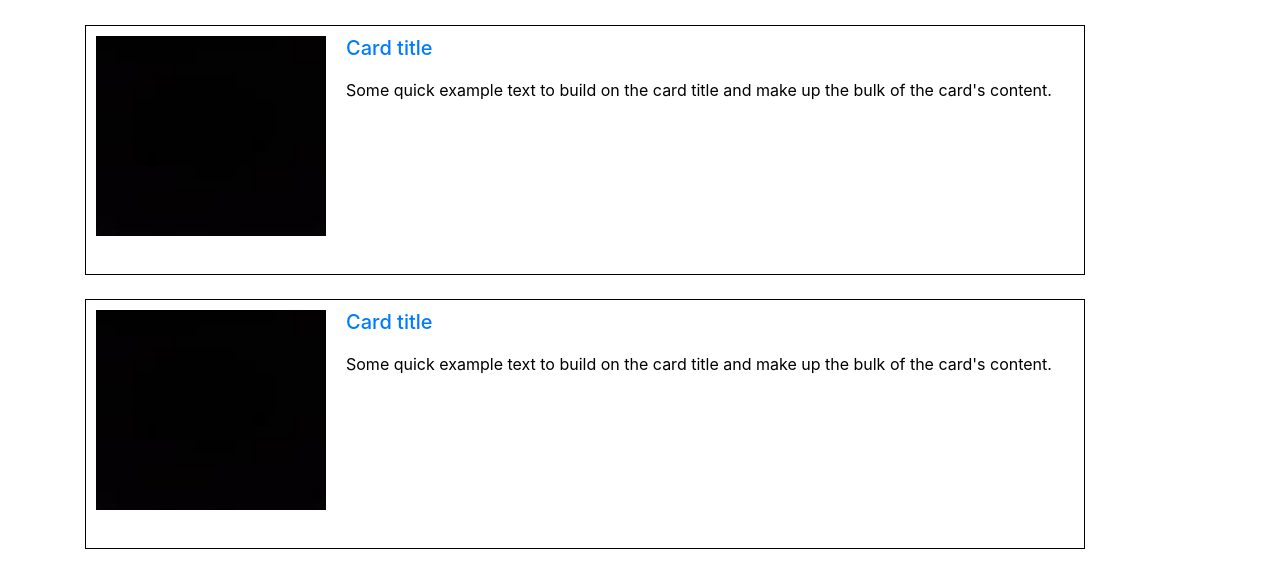
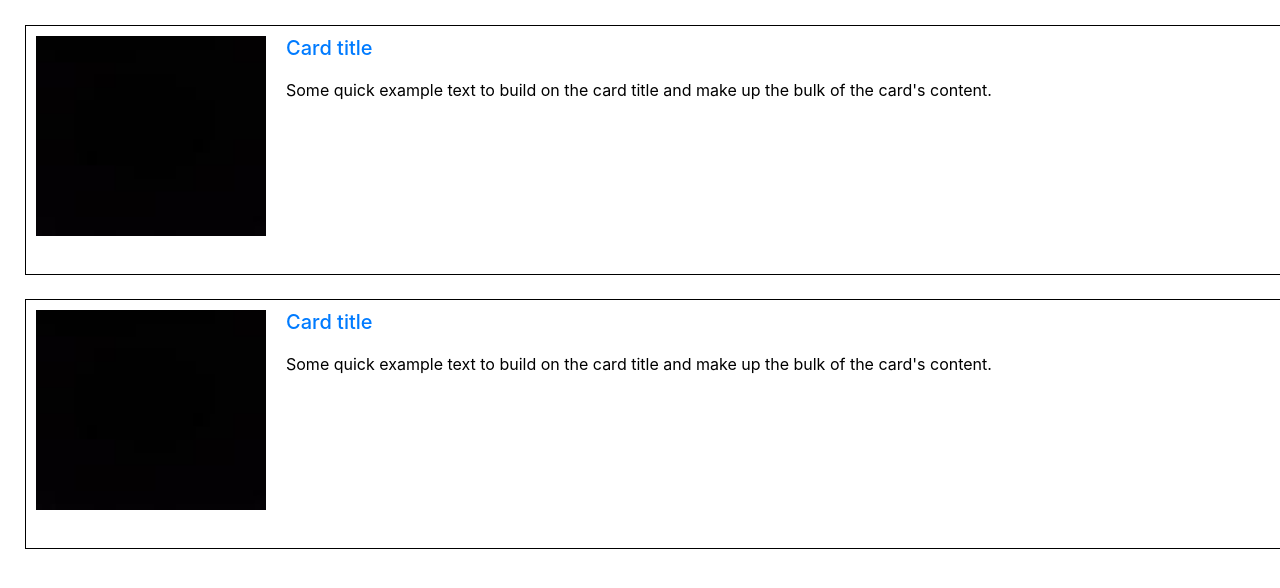
Before and after one commit to Rachanabennur/kidtube, a Django app: page / in a window 1280 px wide; the page is wider, and only the part inside the window is pictured. Shown: the top 588 px of that part. Run offline with Django 4.2, Linux system fonts and the light colour scheme; some libraries are stand-ins or nearby versions.

Commit message:
Fixed home styling

```diff
--- a/project/static/css/home.css
+++ b/project/static/css/home.css
@@ -2,15 +2,16 @@
     color: black;
 }
 
-.container {
+.main {
     padding-top: 25px;
+    padding-left: 25px;
 }
 
 .cards {
     box-sizing: border-box;
     border: 1px solid black;
     padding: 10px;
-    width: 1000px;
+    width: 1500px;
     height: 250px;
 }
 
--- a/project/templates/home.html
+++ b/project/templates/home.html
@@ -28,9 +28,8 @@
     <title>Kids Tube</title>
   </head>
   <body>
-    <div class="container">
-      <div class="row">
-        <div class="col-lg-6 mb-4">
+    <div class = "main">
+      <div>
           <div class="cards">
             <img class="cardImg" src="{%static 'images/pic1.jpg'%}" alt="" />
 
@@ -41,12 +40,9 @@
                 the bulk of the card's content.
               </p>
             </div>
-          </div>
         </div>
-    </div>
-    <div class="row">
-        <div class="col-lg-6 mb-4">
-          <div class="cards">
+        <br />
+        <div class="cards">
             <img class="cardImg" src="{%static 'images/pic1.jpg'%}" alt="" />
 
             <div>
@@ -58,6 +54,5 @@
             </div>
           </div>
         </div>
-      </div>
   </body>
 </html>
```
